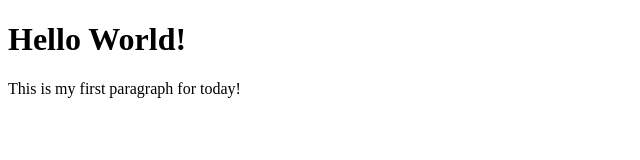
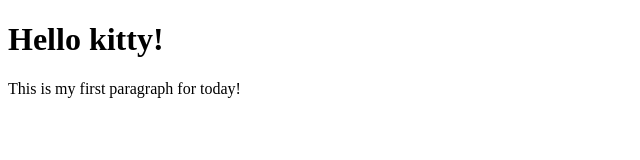
Before and after one commit to jprinz-cc/helloWorld, a plain HTML site: page index.html in a window 1280 px wide. Shown: the full height of the page, 0-640 px from the left. Drawn offline with Linux system fonts and the light colour scheme.

Commit message:
made a change

```diff
--- a/index.html
+++ b/index.html
@@ -6,7 +6,7 @@
     </head>
     <body>
 
-        <h1>Hello World!</h1>
+        <h1>Hello kitty!</h1>
         <p>This is my first paragraph for today!</p>
 
     </body>
```
